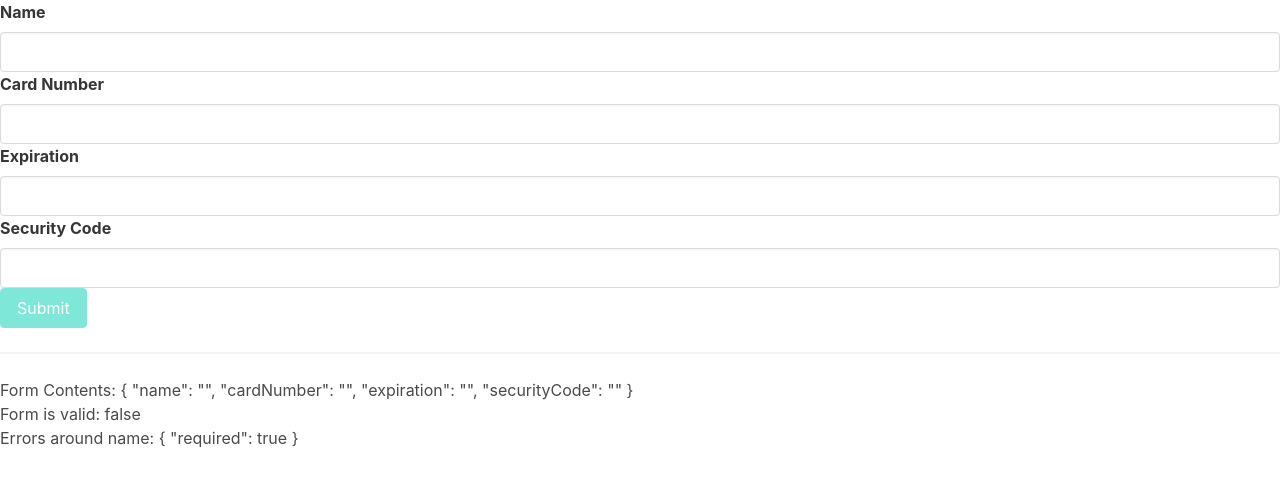
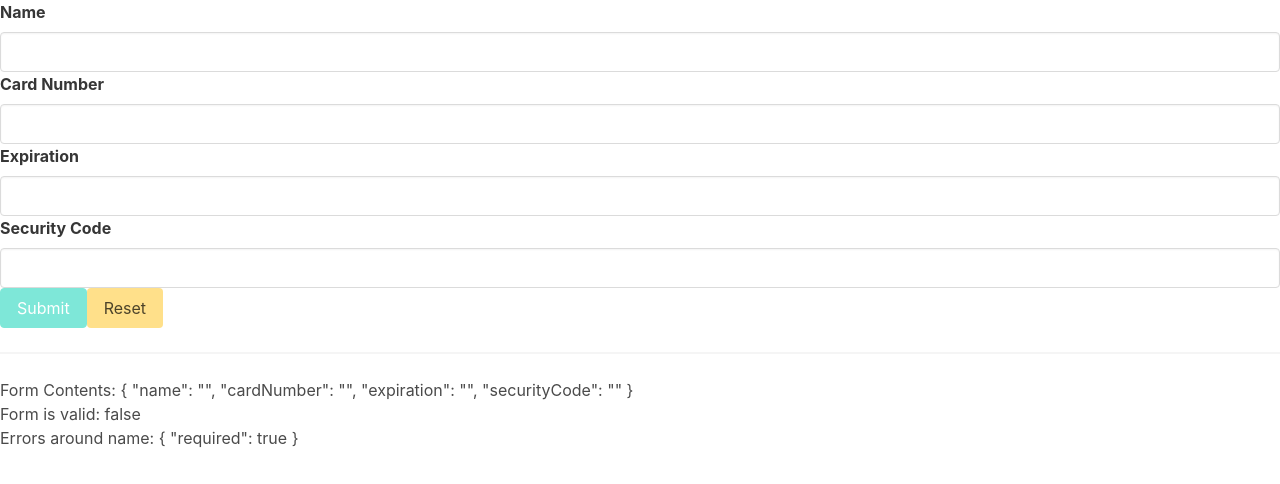
Before and after one commit to mstone89/angular-credit-card, an Angular app: page / in a window 1280 px wide. Shown: the top 484 px of the page. Built offline with nearby package versions, Linux system fonts and the light colour scheme.

Commit message:
Add form reset button

```diff
--- a/package.json
+++ b/package.json
@@ -20,6 +20,7 @@
     "@angular/platform-browser-dynamic": "~8.1.1",
     "@angular/router": "~8.1.1",
     "bulma": "^0.8.0",
+    "ngx-mask": "^8.1.7",
     "rxjs": "~6.4.0",
     "tslib": "^1.9.0",
     "zone.js": "~0.9.1"
--- a/src/app/card-form/card-form.component.html
+++ b/src/app/card-form/card-form.component.html
@@ -4,6 +4,7 @@
     <app-input label="Expiration" [control]="cardForm.get('expiration')"></app-input>
     <app-input label="Security Code" [control]="cardForm.get('securityCode')"></app-input>
     <button class="button is-primary" [disabled]="cardForm.invalid" type="submit">Submit</button>
+    <button class="button is-warning" type="button" (click)="onResetClick()">Reset</button>
 </form>
 
 <hr />
--- a/src/app/card-form/card-form.component.ts
+++ b/src/app/card-form/card-form.component.ts
@@ -40,4 +40,7 @@ export class CardFormComponent implements OnInit {
         console.log('form submitted');
     }
 
+    onResetClick() {
+        this.cardForm.reset();
+    }
 }
--- a/src/app/date-form-control.ts
+++ b/src/app/date-form-control.ts
@@ -1,7 +1,12 @@
 import { FormControl } from '@angular/forms';
 
 export class DateFormControl extends FormControl {
-    setValue(value: string, options: any) {
+    setValue(value: string | null, options: any) {
+        if (!value) {
+            super.setValue('', { ...options, emitModelToViewChange: true});
+            return;
+        }
+
         if (value.match(/[^0-9|\/]/gi)) {
             super.setValue(this.value, { ...options, emitModelToViewChange: true});
             return;
--- a/src/app/input/input.component.html
+++ b/src/app/input/input.component.html
@@ -1,7 +1,10 @@
 <div class="field">
     <label class="label">{{ label }}</label>
     <div class="control">
-        <input class="input" [ngClass]="{ 'is-danger': showErrors() }" [formControl]="control" />
+        <input
+            class="input"
+            [ngClass]="{ 'is-danger': showErrors() }"
+            [formControl]="control" />
     </div>
     <ng-container *ngIf="showErrors()">
         <div *ngIf="control.errors.required">
```
Also changed, not shown: 1 other file (tests, documents, lock files or other folders).
